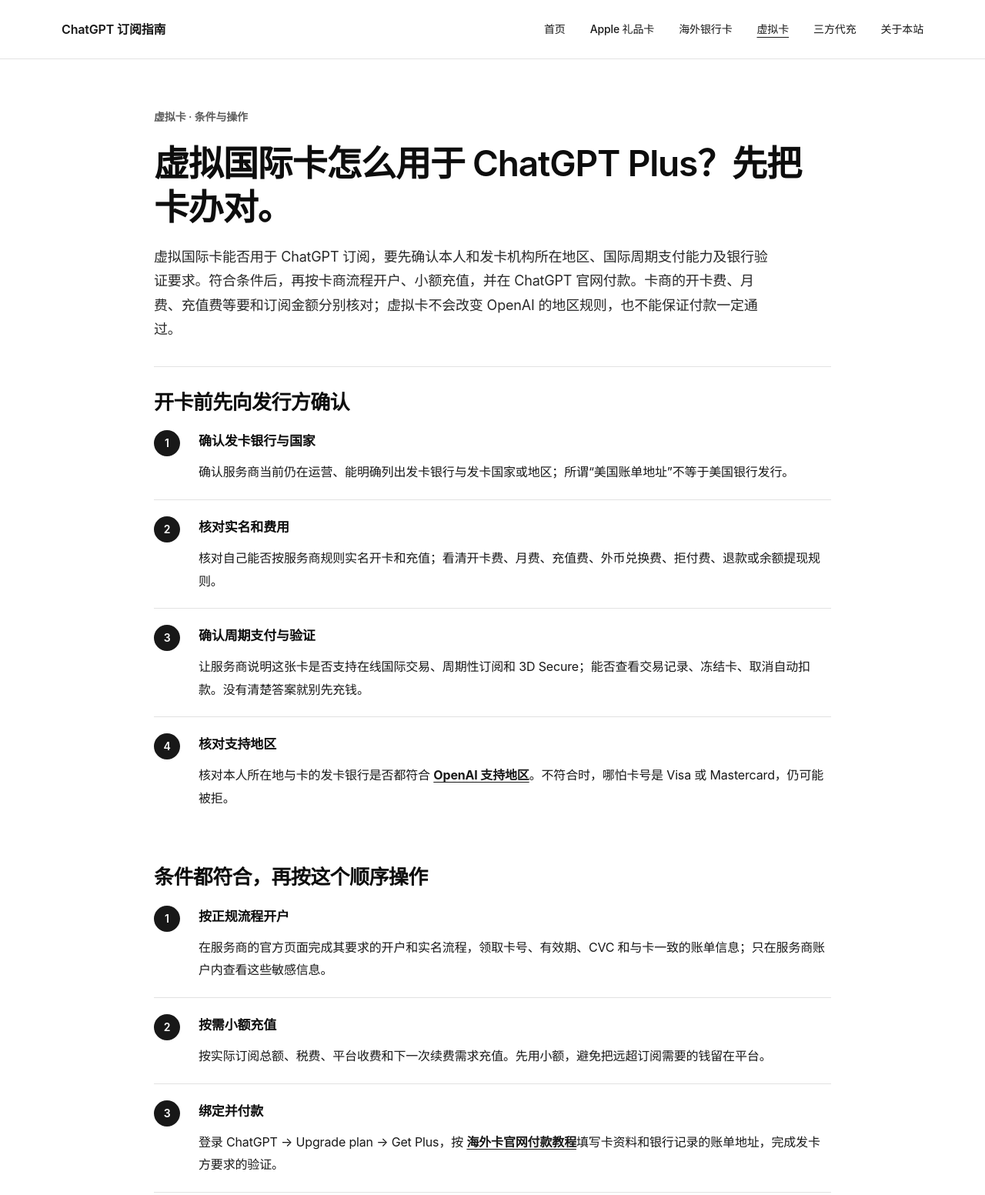
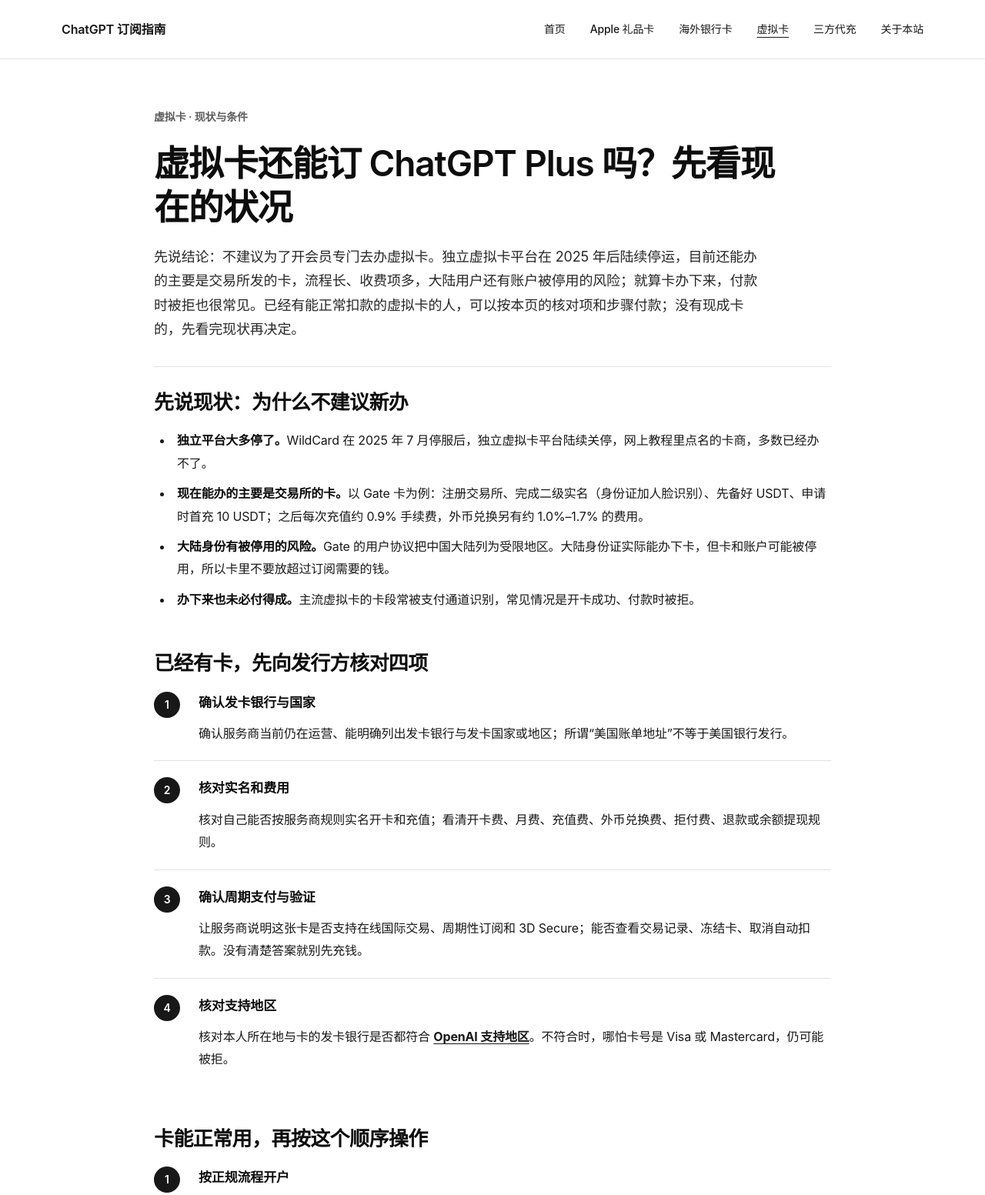
Before and after one commit to laoma528/GPTplusSub, a plain HTML site: page docs/virtual-card.html in a window 1280 px wide. Shown: the top 1553 px of the page at 77% size. Drawn offline with Linux system fonts and the light colour scheme.

Commit message:
Reframe virtual-card page around current status

```diff
--- a/docs/virtual-card.html
+++ b/docs/virtual-card.html
@@ -3,8 +3,8 @@
 <head>
   <meta charset="utf-8">
   <meta name="viewport" content="width=device-width, initial-scale=1">
-  <title>虚拟国际卡订阅 ChatGPT Plus：开卡、充值、绑卡与费用检查</title>
-  <meta name="description" content="虚拟卡能否支付，先确认真实发卡银行与国家、实名、周期扣费和 3D Secure，再算开卡、充值及换汇费用。符合条件后再开户、小额充值并付款，不用时先取消 ChatGPT 订阅。">
+  <title>虚拟国际卡订阅 ChatGPT Plus：先看现状，再看条件与费用</title>
+  <meta name="description" content="独立虚拟卡平台 2025 年后陆续停运，目前主要剩交易所发的卡，大陆用户办卡还有账户被停用的风险。本文先讲清现状，再列已有卡的核对项、付款步骤和真实成本算法。">
   <link rel="canonical" href="https://gpt.528.im/virtual-card.html">
   <link rel="icon" type="image/svg+xml" href="favicon.svg">
   <link rel="stylesheet" href="assets/style.css?v=20261101-content-dates">
@@ -15,14 +15,16 @@
 <a class="skip-link" href="#main">跳到正文</a>
 <header class="top"><div class="wrap"><a class="brand" href="./">ChatGPT 订阅指南</a><nav aria-label="主导航"><a href="./">首页</a><a href="apple-gift-card.html">Apple 礼品卡</a><a href="foreign-card.html">海外银行卡</a><a href="virtual-card.html" aria-current="page">虚拟卡</a><a href="alipay-plus.html">三方代充</a><a href="about.html">关于本站</a></nav><details class="nav-menu"><summary>菜单</summary><div class="menu-links"><a href="./">首页</a><a href="apple-gift-card.html">Apple 礼品卡</a><a href="foreign-card.html">海外银行卡</a><a href="virtual-card.html" aria-current="page">虚拟卡</a><a href="alipay-plus.html">三方代充</a><a href="about.html">关于本站</a></div></details></div></header>
 <main id="main" class="wrap guide">
-  <p class="eyebrow">虚拟卡 · 条件与操作</p>
-  <h1>虚拟国际卡怎么用于 ChatGPT Plus？先把卡办对。</h1>
-  <p class="lead">虚拟国际卡能否用于 ChatGPT 订阅，要先确认本人和发卡机构所在地区、国际周期支付能力及银行验证要求。符合条件后，再按卡商流程开户、小额充值，并在 ChatGPT 官网付款。卡商的开卡费、月费、充值费等要和订阅金额分别核对；虚拟卡不会改变 OpenAI 的地区规则，也不能保证付款一定通过。</p>
+  <p class="eyebrow">虚拟卡 · 现状与条件</p>
+  <h1>虚拟卡还能订 ChatGPT Plus 吗？先看现在的状况</h1>
+  <p class="lead">先说结论：不建议为了开会员专门去办虚拟卡。独立虚拟卡平台在 2025 年后陆续停运，目前还能办的主要是交易所发的卡，流程长、收费项多，大陆用户还有账户被停用的风险；就算卡办下来，付款时被拒也很常见。已经有能正常扣款的虚拟卡的人，可以按本页的核对项和步骤付款；没有现成卡的，先看完现状再决定。</p>
   <div class="guide-body">
-<h2>开卡前先向发行方确认</h2>
+<h2>先说现状：为什么不建议新办</h2>
+<ul><li><strong>独立平台大多停了。</strong>WildCard 在 2025 年 7 月停服后，独立虚拟卡平台陆续关停，网上教程里点名的卡商，多数已经办不了。</li><li><strong>现在能办的主要是交易所的卡。</strong>以 Gate 卡为例：注册交易所、完成二级实名（身份证加人脸识别）、先备好 USDT、申请时首充 10 USDT；之后每次充值约 0.9% 手续费，外币兑换另有约 1.0%–1.7% 的费用。</li><li><strong>大陆身份有被停用的风险。</strong>Gate 的用户协议把中国大陆列为受限地区。大陆身份证实际能办下卡，但卡和账户可能被停用，所以卡里不要放超过订阅需要的钱。</li><li><strong>办下来也未必付得成。</strong>主流虚拟卡的卡段常被支付通道识别，常见情况是开卡成功、付款时被拒。</li></ul>
+<h2>已经有卡，先向发行方核对四项</h2>
 <ol class="steps-list"><li><strong>确认发卡银行与国家</strong><p>确认服务商当前仍在运营、能明确列出发卡银行与发卡国家或地区；所谓“美国账单地址”不等于美国银行发行。</p></li><li><strong>核对实名和费用</strong><p>核对自己能否按服务商规则实名开卡和充值；看清开卡费、月费、充值费、外币兑换费、拒付费、退款或余额提现规则。</p></li><li><strong>确认周期支付与验证</strong><p>让服务商说明这张卡是否支持在线国际交易、周期性订阅和 3D Secure；能否查看交易记录、冻结卡、取消自动扣款。没有清楚答案就别先充钱。</p></li><li><strong>核对支持地区</strong><p>核对本人所在地与卡的发卡银行是否都符合 <a href="https://help.openai.com/en/articles/7947663-chatgpt-supported-countries">OpenAI 支持地区</a>。不符合时，哪怕卡号是 Visa 或 Mastercard，仍可能被拒。</p></li></ol>
-<h2 id="use">条件都符合，再按这个顺序操作</h2>
-<ol class="steps-list"><li><strong>按正规流程开户</strong><p>在服务商的官方页面完成其要求的开户和实名流程，领取卡号、有效期、CVC 和与卡一致的账单信息；只在服务商账户内查看这些敏感信息。</p></li><li><strong>按需小额充值</strong><p>按实际订阅总额、税费、平台收费和下一次续费需求充值。先用小额，避免把远超订阅需要的钱留在平台。</p></li><li><strong>绑定并付款</strong><p>登录 ChatGPT → Upgrade plan → Get Plus，按 <a href="foreign-card.html#checkout">海外卡官网付款教程</a>填写卡资料和银行记录的账单地址，完成发卡方要求的验证。</p></li><li><strong>核对两边账单</strong><p>付款成功后在 ChatGPT Billing 核对 Plus 和收据，再到发卡平台核对实际扣款；把两边的续费日期记下来。</p></li><li><strong>取消订阅并处理余额</strong><p>不用时先到 ChatGPT 账单页取消订阅，再按服务商规则处理剩余余额与卡片。仅冻结虚拟卡不等于取消 ChatGPT 订阅。</p></li></ol>
+<h2 id="use">卡能正常用，再按这个顺序操作</h2>
+<ol class="steps-list"><li><strong>按正规流程开户</strong><p>在服务商的官方页面完成其要求的开户和实名流程，领取卡号、有效期、CVC 和与卡一致的账单信息；只在服务商账户内查看这些敏感信息。</p></li><li><strong>按需小额充值</strong><p>按实际订阅总额、税费、平台收费和下一次续费需求充值。先用小额，避免把远超订阅需要的钱留在平台。</p></li><li><strong>绑定并付款</strong><p>登录 ChatGPT → Upgrade plan → Get Plus，按 <a href="foreign-card.html#checkout">海外卡官网付款教程</a>填写卡资料和银行记录的账单地址，完成发卡方要求的验证。手填被拒时，把卡加进 Apple Pay 或 Google Pay 再付一次，通过率通常更高。</p></li><li><strong>核对两边账单</strong><p>付款成功后在 ChatGPT Billing 核对 Plus 和收据，再到发卡平台核对实际扣款；把两边的续费日期记下来。</p></li><li><strong>取消订阅并处理余额</strong><p>不用时先到 ChatGPT 账单页取消订阅，再按服务商规则处理剩余余额与卡片。仅冻结虚拟卡不等于取消 ChatGPT 订阅。</p></li></ol>
 <h2>算一次真实成本</h2>
 <p>把“Plus 结算页含税总额 + 开卡费 + 当月平台费 + 充值和换汇费 + 拒付可能产生的费用”相加，再和其他方案比较。某些平台只接受加密资产充值，伴随额外费用与平台风险；本文不指定未经核对的卡商，也不承诺任何卡一定能通过 OpenAI。</p>
 <p>遇到被拒，先看 <a href="foreign-card.html">发卡地、银行验证和账单资料的对照表</a>。不要把卡号、CVC 或验证码发给任何“代绑卡客服”。</p>
```
